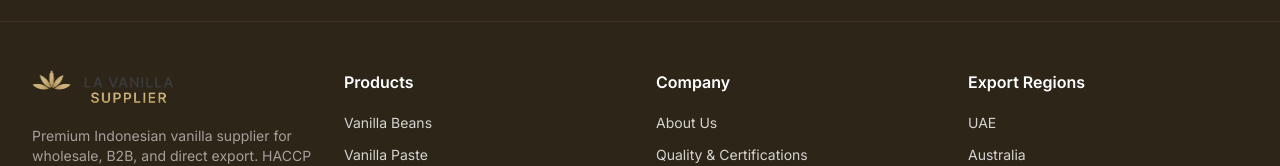
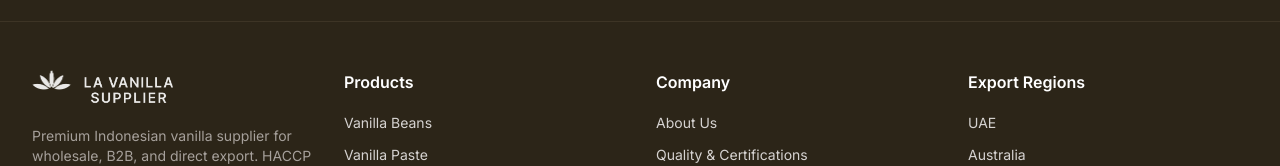
Before and after one commit to irfanmulachela-glitch/vanilla, a Next.js app: page / in a window 1280 px wide. Shown: the part 4649-4815 px from the top of the page. Built offline with nearby package versions, Linux system fonts and the light colour scheme.

Commit message:
fix: footer logo visibility - invert to white on dark background

```diff
--- a/src/components/footer.tsx
+++ b/src/components/footer.tsx
@@ -68,7 +68,7 @@ export function Footer() {
                   alt="La Vanilla Supplier"
                   width={40}
                   height={40}
-                  className="object-contain"
+                  className="object-contain brightness-0 invert opacity-90"
                 />
               </div>
               <div className="w-24 relative h-8">
@@ -76,7 +76,7 @@ export function Footer() {
                   src="/logo-text.png"
                   alt="La Vanilla Supplier"
                   fill
-                  className="object-contain object-left"
+                  className="object-contain object-left brightness-0 invert opacity-90"
                 />
               </div>
             </Link>
```
